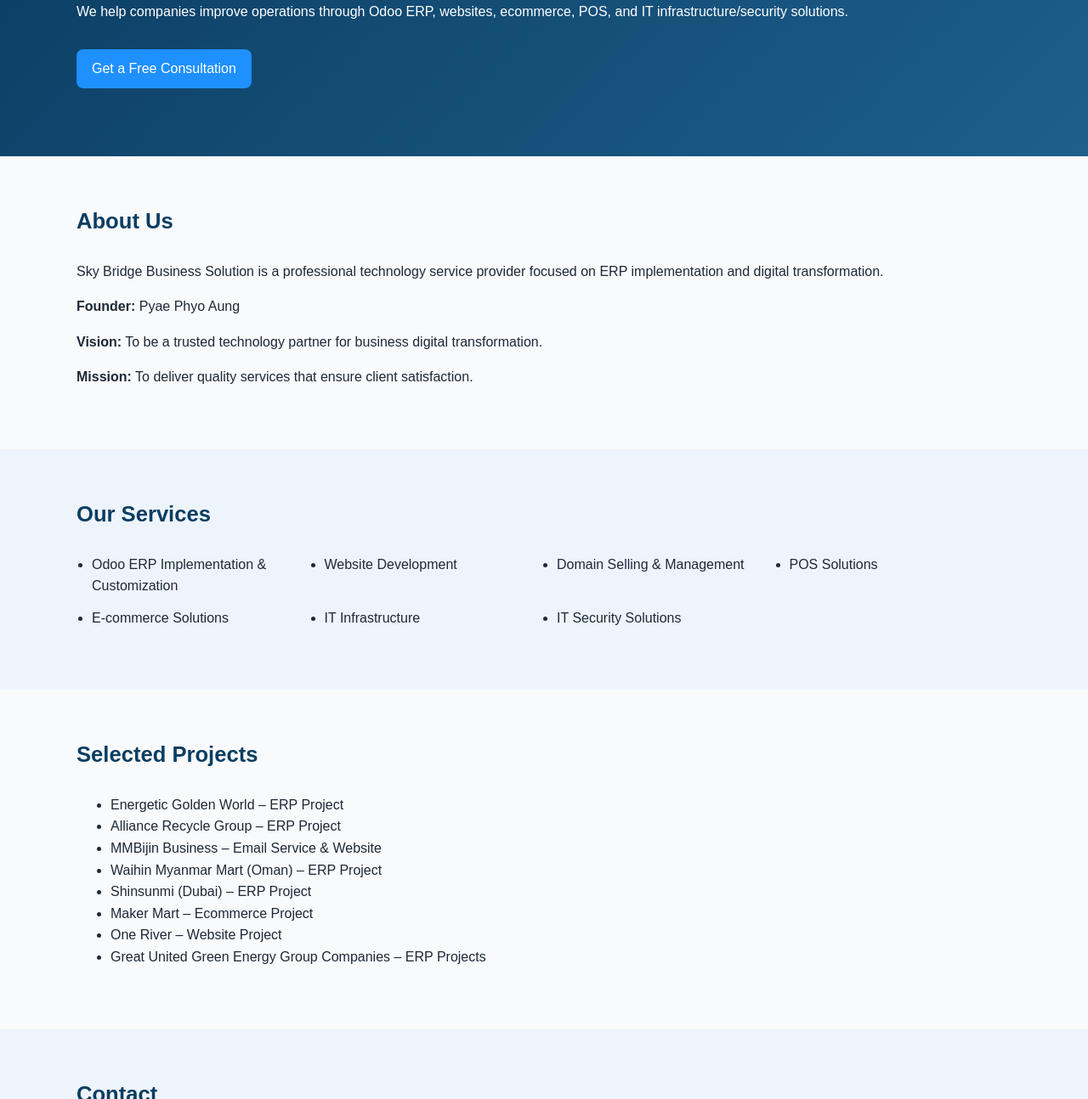
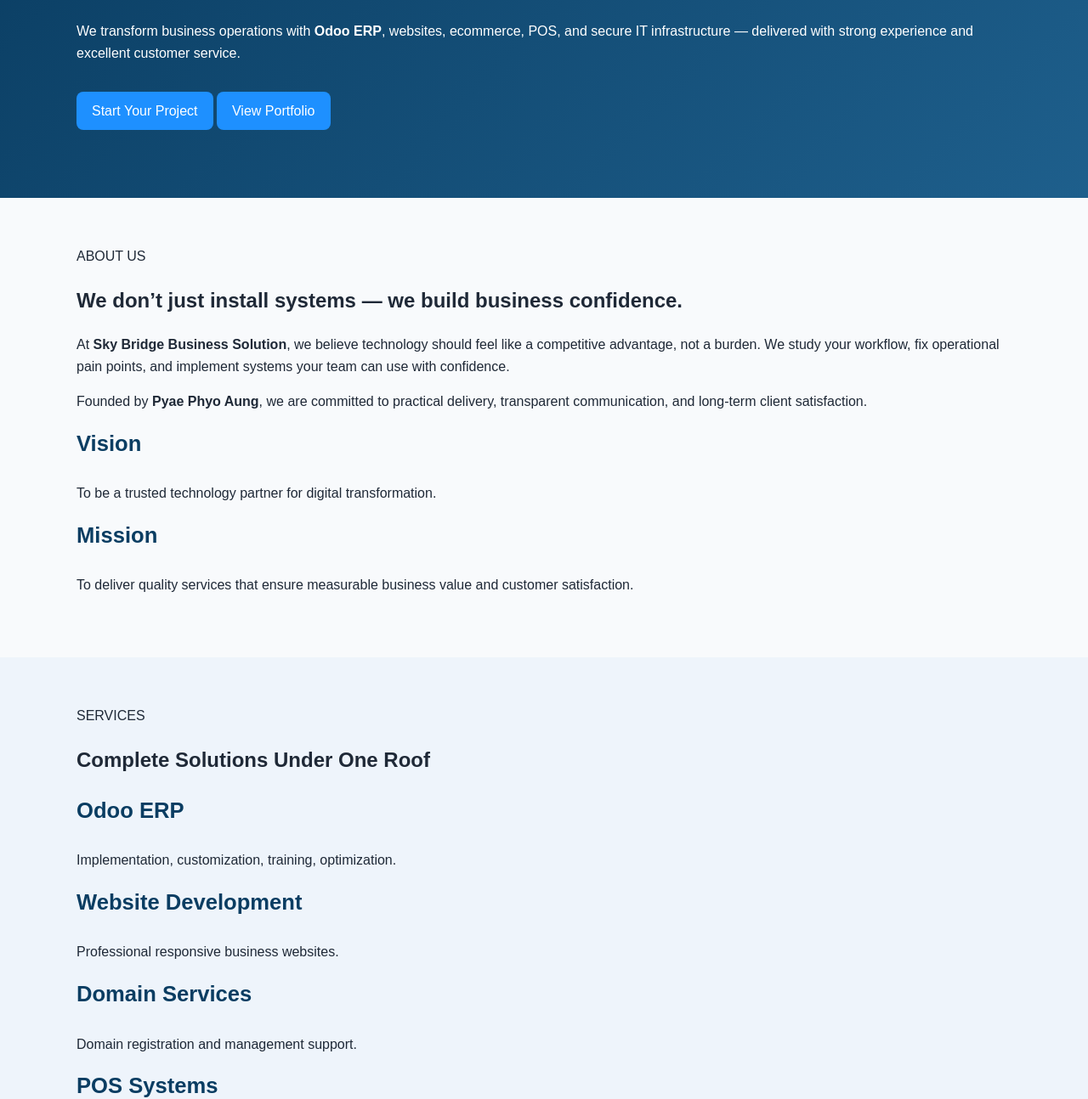
Before and after one commit to Pyaephyoips/Pyaephyoips.github.io, a plain HTML site: page index.html in a window 1280 px wide. Shown: the part 225-1519 px from the top of the page at 85% size. Drawn offline with Linux system fonts and the light colour scheme.

Commit message:
Update index.html

```diff
--- a/index.html
+++ b/index.html
@@ -3,14 +3,21 @@
 <head>
   <meta charset="UTF-8" />
   <meta name="viewport" content="width=device-width, initial-scale=1.0" />
-  <title>Sky Bridge Business Solution</title>
-  <meta name="description" content="Sky Bridge Business Solution - ERP, Website, POS, Ecommerce, IT Infra & Security services." />
+  <title>Sky Bridge Business Solution | Premium Portfolio</title>
+  <meta name="description" content="Sky Bridge Business Solution - Odoo ERP, Website, POS, Ecommerce, IT Infrastructure & Security." />
+  <link rel="preconnect" href="https://fonts.googleapis.com">
+  <link rel="preconnect" href="https://fonts.gstatic.com" crossorigin>
+  <link href="https://fonts.googleapis.com/css2?family=Inter:wght@400;500;600;700;800&display=swap" rel="stylesheet">
   <link rel="stylesheet" href="style.css" />
 </head>
 <body>
-  <header class="topbar">
+  <!-- Animated background shapes -->
+  <div class="bg-shape shape1"></div>
+  <div class="bg-shape shape2"></div>
+
+  <header class="topbar glass">
     <div class="container nav">
-      <h1>Sky Bridge Business Solution</h1>
+      <a class="brand" href="#home">Sky Bridge Business Solution</a>
       <nav>
         <a href="#about">About</a>
         <a href="#services">Services</a>
@@ -20,67 +27,110 @@
     </div>
   </header>
 
-  <section class="hero">
-    <div class="container">
-      <h2>Smart ERP & IT Solutions for Growing Businesses</h2>
-      <p>We help companies improve operations through Odoo ERP, websites, ecommerce, POS, and IT infrastructure/security solutions.</p>
-      <a class="btn" href="#contact">Get a Free Consultation</a>
+  <section id="home" class="hero">
+    <div class="hero-overlay"></div>
+    <div class="container hero-content reveal">
+      <p class="tag">ERP • IT Infrastructure • Security • Web</p>
+      <h1>Modern Technology Solutions for Growing Businesses</h1>
+      <p>
+        We transform business operations with <strong>Odoo ERP</strong>, websites, ecommerce, POS, and secure IT infrastructure —
+        delivered with strong experience and excellent customer service.
+      </p>
+      <div class="cta">
+        <a href="#contact" class="btn primary">Start Your Project</a>
+        <a href="#projects" class="btn secondary">View Portfolio</a>
+      </div>
     </div>
   </section>
 
   <section id="about" class="section">
-    <div class="container">
-      <h3>About Us</h3>
-      <p>Sky Bridge Business Solution is a professional technology service provider focused on ERP implementation and digital transformation.</p>
-      <p><strong>Founder:</strong> Pyae Phyo Aung</p>
-      <p><strong>Vision:</strong> To be a trusted technology partner for business digital transformation.</p>
-      <p><strong>Mission:</strong> To deliver quality services that ensure client satisfaction.</p>
+    <div class="container grid2">
+      <div class="reveal">
+        <span class="section-tag">ABOUT US</span>
+        <h2>We don’t just install systems — we build business confidence.</h2>
+        <p>
+          At <strong>Sky Bridge Business Solution</strong>, we believe technology should feel like a competitive advantage,
+          not a burden. We study your workflow, fix operational pain points, and implement systems your team can use with confidence.
+        </p>
+        <p>
+          Founded by <strong>Pyae Phyo Aung</strong>, we are committed to practical delivery, transparent communication, and
+          long-term client satisfaction.
+        </p>
+      </div>
+      <div class="glass card reveal">
+        <h3>Vision</h3>
+        <p>To be a trusted technology partner for digital transformation.</p>
+        <h3>Mission</h3>
+        <p>To deliver quality services that ensure measurable business value and customer satisfaction.</p>
+      </div>
     </div>
   </section>
 
   <section id="services" class="section alt">
     <div class="container">
-      <h3>Our Services</h3>
-      <ul class="grid">
-        <li>Odoo ERP Implementation & Customization</li>
-        <li>Website Development</li>
-        <li>Domain Selling & Management</li>
-        <li>POS Solutions</li>
-        <li>E-commerce Solutions</li>
-        <li>IT Infrastructure</li>
-        <li>IT Security Solutions</li>
-      </ul>
+      <span class="section-tag">SERVICES</span>
+      <h2 class="reveal">Complete Solutions Under One Roof</h2>
+      <div class="cards">
+        <article class="card reveal"><h3>Odoo ERP</h3><p>Implementation, customization, training, optimization.</p></article>
+        <article class="card reveal"><h3>Website Development</h3><p>Professional responsive business websites.</p></article>
+        <article class="card reveal"><h3>Domain Services</h3><p>Domain registration and management support.</p></article>
+        <article class="card reveal"><h3>POS Systems</h3><p>Retail and trading point-of-sale solutions.</p></article>
+        <article class="card reveal"><h3>Ecommerce</h3><p>Online stores for scalable digital sales.</p></article>
+        <article class="card reveal"><h3>IT Infra & Security</h3><p>Stable infrastructure and practical security controls.</p></article>
+      </div>
     </div>
   </section>
 
   <section id="projects" class="section">
     <div class="container">
-      <h3>Selected Projects</h3>
-      <ul>
-        <li>Energetic Golden World – ERP Project</li>
-        <li>Alliance Recycle Group – ERP Project</li>
-        <li>MMBijin Business – Email Service & Website</li>
-        <li>Waihin Myanmar Mart (Oman) – ERP Project</li>
-        <li>Shinsunmi (Dubai) – ERP Project</li>
-        <li>Maker Mart – Ecommerce Project</li>
-        <li>One River – Website Project</li>
-        <li>Great United Green Energy Group Companies – ERP Projects</li>
-      </ul>
+      <span class="section-tag">PROJECTS</span>
+      <h2 class="reveal">Selected Work</h2>
+      <div class="projects">
+        <div class="project reveal">Energetic Golden World — ERP Project</div>
+        <div class="project reveal">Alliance Recycle Group — ERP Project</div>
+        <div class="project reveal">MMBijin Business — Email Service & Website</div>
+        <div class="project reveal">Waihin Myanmar Mart (Oman) — ERP Project</div>
+        <div class="project reveal">Shinsunmi (Dubai) — ERP Project</div>
+        <div class="project reveal">Maker Mart — Ecommerce Project</div>
+        <div class="project reveal">One River — Website Project</div>
+        <div class="project reveal">Great United Green Energy Group — ERP Projects</div>
+      </div>
     </div>
   </section>
 
   <section id="contact" class="section alt">
-    <div class="container">
-      <h3>Contact</h3>
-      <p><strong>Email:</strong> <a href="mailto:pyaephyoaung@skybridgebs.com">pyaephyoaung@skybridgebs.com</a></p>
-      <p><strong>Phone:</strong> <a href="tel:+66612200929">+66612200929</a></p>
+    <div class="container grid2">
+      <div class="reveal">
+        <span class="section-tag">CONTACT</span>
+        <h2>Let’s build your next solution</h2>
+        <p>Tell us your business goals. We’ll recommend the right ERP and IT approach.</p>
+      </div>
+      <div class="card reveal">
+        <p><strong>Email:</strong> <a href="mailto:pyaephyoaung@skybridgebs.com">pyaephyoaung@skybridgebs.com</a></p>
+        <p><strong>Phone:</strong> <a href="tel:+66612200929">+66612200929</a></p>
+        <a class="btn primary full" href="mailto:pyaephyoaung@skybridgebs.com">Send Inquiry</a>
+      </div>
     </div>
   </section>
 
+  <a class="whatsapp" href="https://wa.me/66612200929" target="_blank" aria-label="Chat on WhatsApp">💬</a>
+
   <footer>
-    <div class="container">
-      © 2026 Sky Bridge Business Solution. All rights reserved.
+    <div class="container foot">
+      <span>© 2026 Sky Bridge Business Solution</span>
+      <a href="#home">Back to top ↑</a>
     </div>
   </footer>
+
+  <script>
+    // Scroll reveal animation
+    const observer = new IntersectionObserver((entries) => {
+      entries.forEach(entry => {
+        if (entry.isIntersecting) entry.target.classList.add('show');
+      });
+    }, { threshold: 0.12 });
+
+    document.querySelectorAll('.reveal').forEach(el => observer.observe(el));
+  </script>
 </body>
 </html>
```
